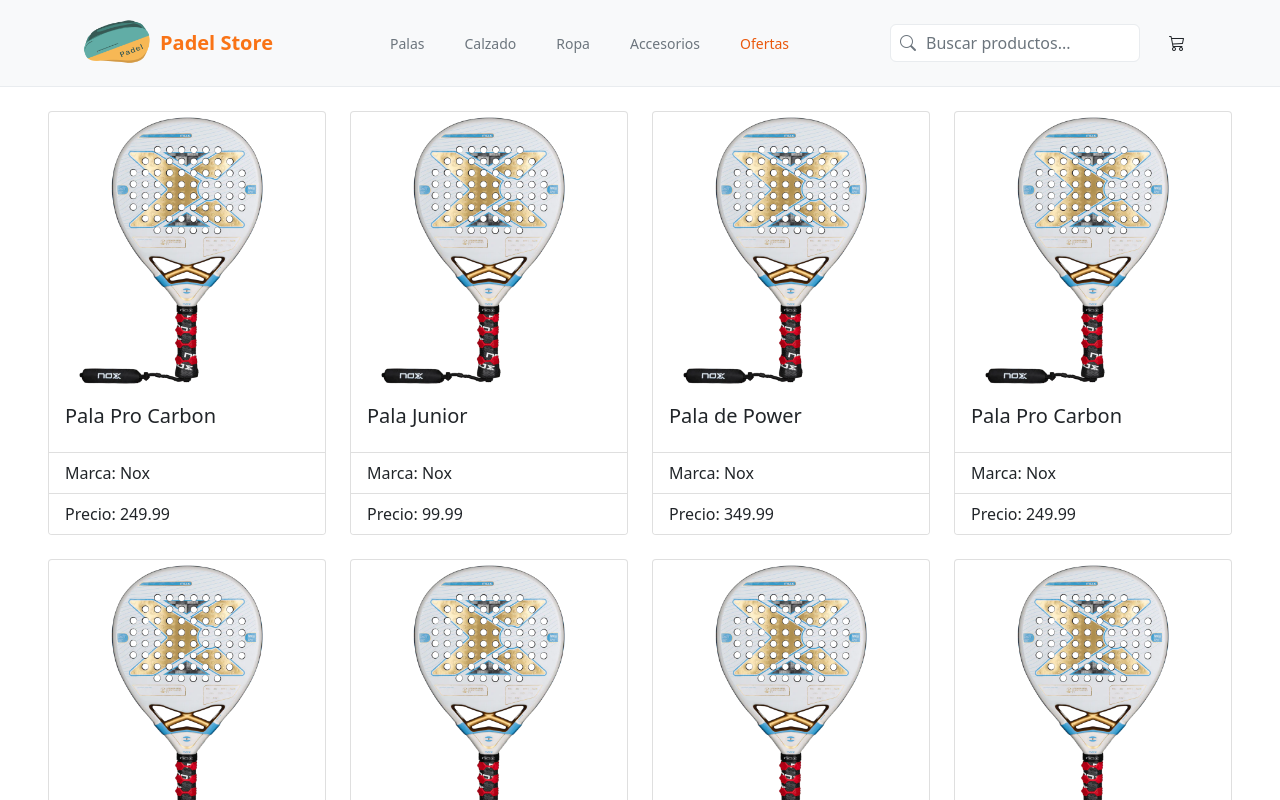
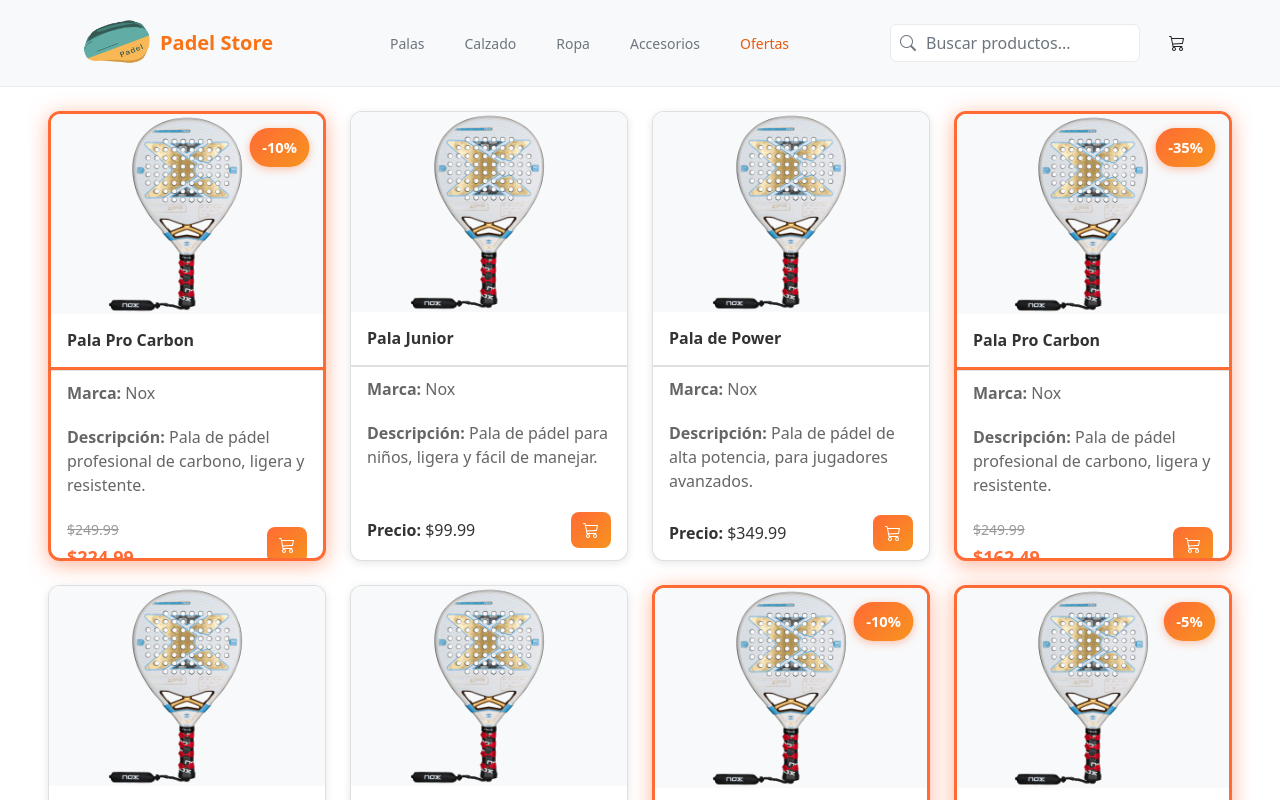
Before and after one commit to Coria97/Seminario-Angular, an Angular app: page /products/Accessories in a window 1280 px wide. Shown: the top 800 px of the page. Built offline with nearby package versions, Linux system fonts and the light colour scheme.

Commit message:
add product card style

```diff
--- a/src/app/navbar/navbar.component.html
+++ b/src/app/navbar/navbar.component.html
@@ -35,7 +35,7 @@
                 <input type="text" class="form-control search-input" placeholder="Buscar productos...">
             </div>
             <!-- Cart icon with badge -->
-            <button class="btn btn-icon position-relative" routerLink="/cart" aria-label="Cart">
+            <button class="btn btn-icon position-relative">
                 <i class="bi bi-cart3"></i>
                 <span class="cart-badge" id="cartBadge" style="display: none;">0</span>
             </button>
--- a/src/app/product-list/product-list.component.html
+++ b/src/app/product-list/product-list.component.html
@@ -1,14 +1,36 @@
 <div class="container-fluid px-5 py-4">
     <div class="row">
         <div class="col-md-3 mb-4" *ngFor="let product of products">
-            <div class="card">
+            <div class="card product-card" [class.offer-card]="hasOffer(product)">
+                <!-- offer badge -->
+                <div *ngIf="hasOffer(product)" class="offer-badge">
+                    -{{ product.offer }}%
+                </div>
+                <!-- product image and details -->
                 <img [src]="product.image" class="card-img-top" alt="{{ product.name }}">
                 <div class="card-body">
-                    <h5 class="card-title">{{ product.name }}</h5>
+                    <h4 class="card-title">{{ product.name }}</h4>
                 </div>
                 <ul class="list-group list-group-flush">
-                    <li class="list-group-item">Marca: {{ product.brand }}</li>
-                    <li class="list-group-item">Precio: {{ product.price }}</li>
+                    <li class="list-group-item"><span style="font-weight: bold;"> Marca: </span> {{ product.brand }}</li>
+                    <li class="list-group-item"><span style="font-weight: bold;"> Descripción: </span> {{ product.description }}</li>                    <li class="list-group-item price-section">
+                        <div class="d-flex justify-content-between align-items-center w-100">
+                            <div class="price-info flex-grow-1">
+                                <div *ngIf="hasOffer(product); else normalPrice" class="price-with-offer">
+                                    <span class="original-price">${{ product.price }}</span>
+                                    <span class="offer-price">${{ calculateOfferPrice(product) }}</span>
+                                </div>
+                                <ng-template #normalPrice>
+                                    <span class="normal-price"><span style="font-weight: bold;">Precio: </span>${{ product.price }}</span>
+                                </ng-template>
+                            </div>
+                            <div class="cart-button-container">
+                                <button class="btn add-to-cart-btn" title="Agregar al carrito">
+                                    <i class="bi bi-cart3"></i>
+                                </button>
+                            </div>
+                        </div>
+                    </li>
                 </ul>
             </div>
         </div>
--- a/src/app/product-list/product-list.component.scss
+++ b/src/app/product-list/product-list.component.scss
@@ -0,0 +1,196 @@
+// Estilos base para las cards de productos
+.product-card {
+    position: relative;
+    transition: all 0.3s ease;
+    border-radius: 12px;
+    overflow: hidden;
+    box-shadow: 0 2px 8px rgba(0, 0, 0, 0.1);
+    height: 450px;
+    display: flex;
+    flex-direction: column;
+
+    &:hover {
+        transform: translateY(-5px);
+        box-shadow: 0 4px 16px rgba(0, 0, 0, 0.15);
+    }
+}
+
+// Estilos especiales para cards en oferta
+.offer-card {
+    border: 3px solid #ff6b35;
+    box-shadow: 0 4px 20px rgba(255, 107, 53, 0.3);
+    animation: pulse-glow 2s ease-in-out infinite;
+
+    &:hover {
+        transform: translateY(-8px);
+        box-shadow: 0 8px 32px rgba(255, 107, 53, 0.4);
+    }
+}
+
+// Badge de oferta
+.offer-badge {
+    position: absolute;
+    top: 15px;
+    right: 15px;
+    background: linear-gradient(135deg, #ff6b35, #f7931e);
+    color: white;
+    padding: 8px 12px;
+    border-radius: 20px;
+    font-weight: bold;
+    font-size: 14px;
+    z-index: 10;
+    box-shadow: 0 2px 8px rgba(255, 107, 53, 0.4);
+    animation: bounce 2s ease-in-out infinite;
+}
+
+// Sección de precios
+.price-section {
+    padding: 12px 16px !important;
+    min-height: 60px;
+    display: flex;
+    align-items: center;
+    background-color: #f8f9fa;
+    border-radius: 0 0 8px 8px;
+    margin-top: auto;
+}
+
+.price-with-offer {
+    display: flex;
+    flex-direction: column;
+    gap: 4px;
+}
+
+.original-price {
+    text-decoration: line-through;
+    color: #999;
+    font-size: 14px;
+}
+
+.offer-price {
+    color: #ff6b35;
+    font-weight: bold;
+    font-size: 18px;
+}
+
+.normal-price {
+    color: #333;
+    font-weight: 500;
+}
+
+// Botón de agregar al carrito
+.add-to-cart-btn {
+    background: linear-gradient(135deg, #ff6b35, #f7931e);
+    border: none;
+    color: white;
+    padding: 8px 12px;
+    border-radius: 8px;
+    transition: all 0.3s ease;
+    display: flex;
+    align-items: center;
+    justify-content: center;
+    min-width: 40px;
+    height: 36px;
+
+    &:hover {
+        background: linear-gradient(135deg, #e55a2b, #e8841a);
+        transform: translateY(-2px);
+        box-shadow: 0 4px 12px rgba(255, 107, 53, 0.4);
+        color: white;
+    }
+
+    &:focus {
+        box-shadow: 0 0 0 3px rgba(255, 107, 53, 0.25);
+        color: white;
+    }
+
+    &:active {
+        transform: translateY(0);
+    }
+
+    i {
+        font-size: 16px;
+    }
+}
+
+// Contenedor de información de precio
+.price-info {
+    flex: 1;
+    margin-right: 10px;
+}
+
+// Contenedor del botón del carrito
+.cart-button-container {
+    flex-shrink: 0;
+    margin-left: auto;
+}
+
+// Animaciones
+@keyframes pulse-glow {
+    0%, 100% {
+        box-shadow: 0 4px 20px rgba(255, 107, 53, 0.3);
+    }
+    50% {
+        box-shadow: 0 4px 20px rgba(255, 107, 53, 0.5);
+    }
+}
+
+@keyframes bounce {
+    0%, 100% {
+        transform: scale(1);
+    }
+    50% {
+        transform: scale(1.05);
+    }
+}
+
+// Mejoras adicionales para la imagen
+.card-img-top {
+    height: 200px;
+    width: 100%;
+    object-fit: contain;
+    object-position: center;
+    background-color: #f8f9fa;
+    transition: transform 0.3s ease;
+}
+
+.product-card:hover .card-img-top {
+    transform: scale(1.05);
+}
+
+// Estilos para el título
+.card-body {
+    padding: 16px;
+    flex-grow: 0;
+}
+
+.card-title {
+    font-weight: 600;
+    color: #333;
+    margin-bottom: 0;
+    font-size: 16px;
+    line-height: 1.3;
+}
+
+// Estilos para la lista de información
+.list-group {
+    flex-grow: 1;
+    display: flex;
+    flex-direction: column;
+    justify-content: flex-end;
+}
+
+// Estilos para los elementos de la lista
+.list-group-item {
+    border: none;
+    padding: 10px 16px;
+    color: #666;
+    background-color: transparent;
+
+    &:first-child {
+        border-top: 1px solid rgba(0, 0, 0, 0.125);
+    }
+
+    &:last-child {
+        margin-top: auto; // Empuja el precio hacia abajo
+    }
+}
--- a/src/app/product-list/product-list.component.ts
+++ b/src/app/product-list/product-list.component.ts
@@ -17,4 +17,22 @@
     ngOnInit(): void {
         this.products = mockProducts;
     }
+
+    calculateOfferPrice(product: Product): number {
+        if (product.offer > 0) {
+            return parseFloat((product.price * (1 - product.offer / 100)).toFixed(2));
+        }
+        return product.price;
+    }
+
+    hasOffer(product: Product): boolean {
+        return product.offer > 0;
+    }
+
+    getDiscountAmount(product: Product): number {
+        if (product.offer > 0) {
+            return parseFloat((product.price * (product.offer / 100)).toFixed(2));
+        }
+        return 0;
+    }
 }
--- a/src/app/product-list/product-list.mock.ts
+++ b/src/app/product-list/product-list.mock.ts
@@ -7,7 +7,8 @@
         size: 'Medium',
         image: 'assets/paleta_at10.webp',
         stock: 15,
-        price: 249.99
+        price: 249.99,
+        offer: 10
     },
     {
         name: 'Pala Junior',
@@ -17,7 +18,8 @@
         size: 'Small',
         image: 'assets/paleta_at10.webp',
         stock: 10,
-        price: 99.99
+        price: 99.99,
+        offer: 0
     },
     {
         name: 'Pala de Power',
@@ -27,9 +29,10 @@
         size: 'Large',
         image: 'assets/paleta_at10.webp',
         stock: 5,
-        price: 349.99
+        price: 349.99,
+        offer: 0
     },
-        {
+    {
         name: 'Pala Pro Carbon',
         description: 'Pala de pádel profesional de carbono, ligera y resistente.',
         type: 'Pala',
@@ -37,7 +40,9 @@
         size: 'Medium',
         image: 'assets/paleta_at10.webp',
         stock: 15,
-        price: 249.99
+        price: 249.99,
+        offer: 35
+
     },
     {
         name: 'Pala Junior',
@@ -47,7 +52,8 @@
         size: 'Small',
         image: 'assets/paleta_at10.webp',
         stock: 10,
-        price: 99.99
+        price: 99.99,
+        offer: 0
     },
     {
         name: 'Pala de Power',
@@ -57,9 +63,10 @@
         size: 'Large',
         image: 'assets/paleta_at10.webp',
         stock: 5,
-        price: 349.99
+        price: 349.99,
+        offer: 0
     },
-        {
+    {
         name: 'Pala Pro Carbon',
         description: 'Pala de pádel profesional de carbono, ligera y resistente.',
         type: 'Pala',
@@ -67,7 +74,8 @@
         size: 'Medium',
         image: 'assets/paleta_at10.webp',
         stock: 15,
-        price: 249.99
+        price: 249.99,
+        offer: 10
     },
     {
         name: 'Pala Junior',
@@ -77,7 +85,8 @@
         size: 'Small',
         image: 'assets/paleta_at10.webp',
         stock: 10,
-        price: 99.99
+        price: 99.99,
+        offer: 5
     },
     {
         name: 'Pala de Power',
@@ -87,7 +96,7 @@
         size: 'Large',
         image: 'assets/paleta_at10.webp',
         stock: 5,
-        price: 349.99
+        price: 349.99,
+        offer: 0
     }
-
 ];
--- a/src/app/product-list/product.model.ts
+++ b/src/app/product-list/product.model.ts
@@ -7,4 +7,5 @@
     image: string;
     stock: number;
     price: number;
+    offer: number;
 }
```
